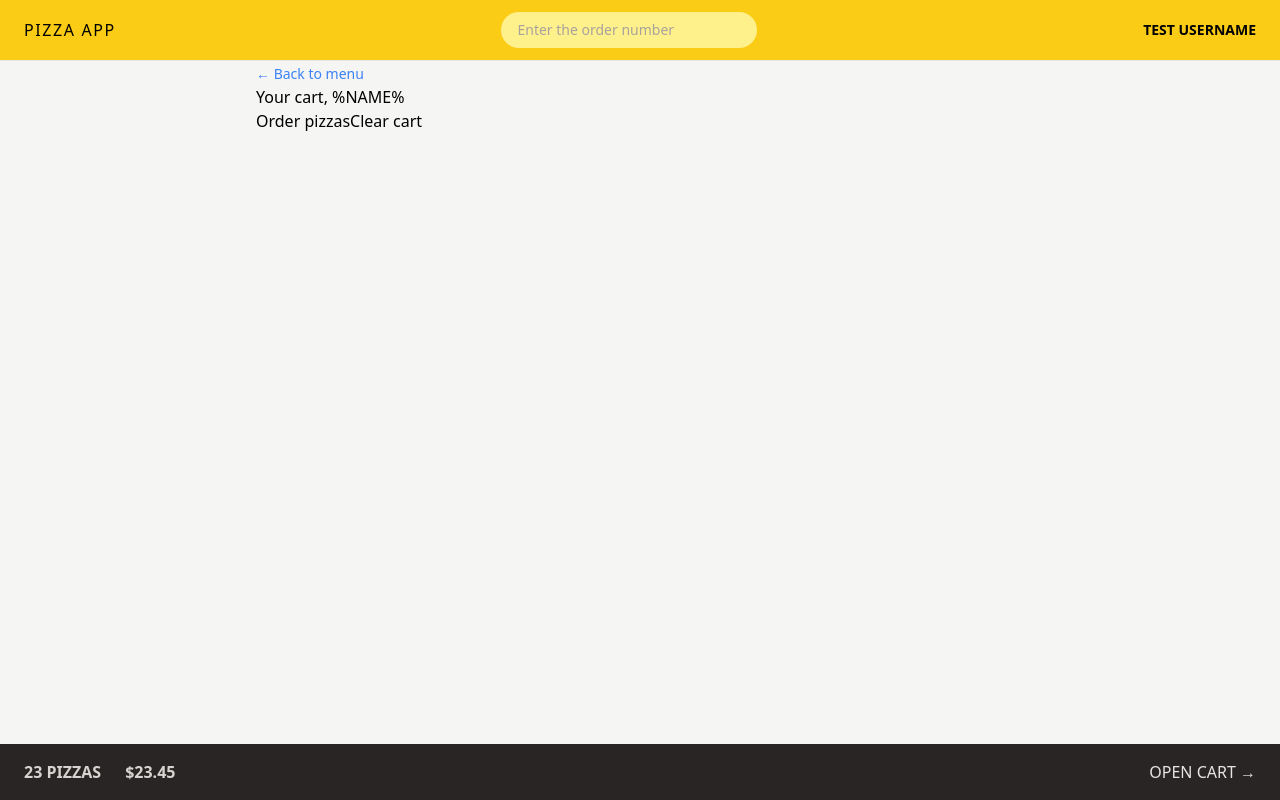
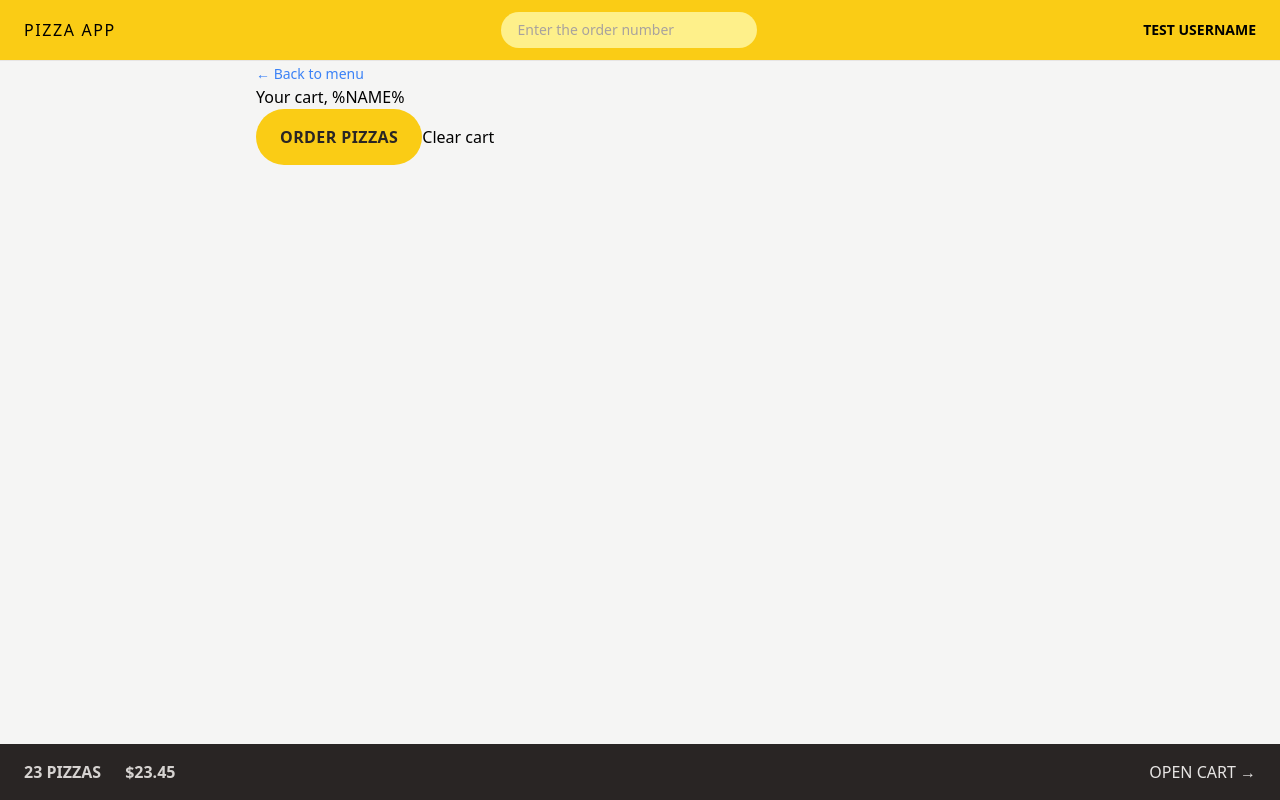
Before and after one commit to sahil-sth/pizza-order, a React (Vite) app: page /cart in a window 1280 px wide. Built offline with nearby package versions, Linux system fonts and the light colour scheme.

Commit message:
Add the link handling feature in Button

```diff
--- a/src/features/cart/Cart.jsx
+++ b/src/features/cart/Cart.jsx
@@ -1,5 +1,6 @@
 import { Link } from "react-router-dom";
 import LinkButton from "../../ui/LinkButton";
+import Button from "../../ui/Button";
 
 const fakeCart = [
   {
@@ -35,7 +36,7 @@
       <h2>Your cart, %NAME%</h2>
 
       <div>
-        <Link to="/order/new">Order pizzas</Link>
+        <Button to="/order/new">Order pizzas</Button>
         <button>Clear cart</button>
       </div>
     </div>
--- a/src/ui/Button.jsx
+++ b/src/ui/Button.jsx
@@ -1,4 +1,12 @@
-function Button({ children, disabled = false }) {
+import { Link } from "react-router-dom";
+
+function Button({ children, disabled = false, to }) {
+  const className =
+    "inline-block rounded-full bg-yellow-400 px-4 py-3 font-semibold uppercase tracking-wide text-stone-800 transition-colors duration-300 hover:bg-yellow-300 focus:bg-yellow-300 focus:outline-none focus:ring focus:ring-yellow-300 focus:ring-offset-2 disabled:cursor-not-allowed sm:px-6 sm:py-4";
+  // if the user sent a to prop means that the user is wanting to use Link
+  if (to) {
+    <Link to={to}>{children}</Link>;
+  }
   return (
     <button
       disabled={disabled}
```
